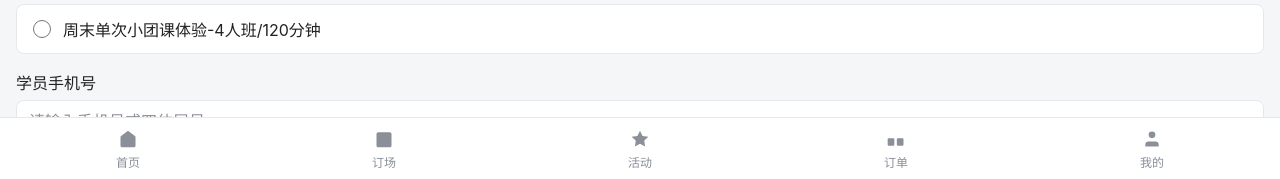
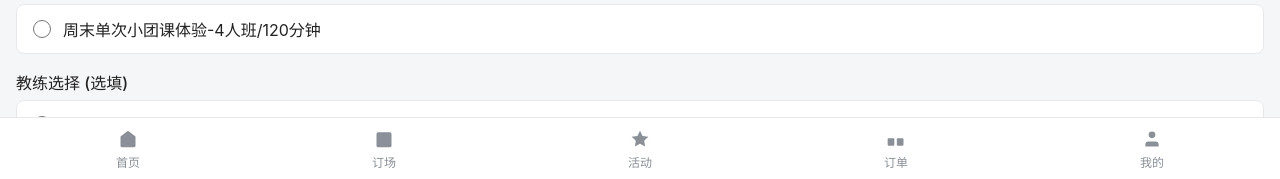
Before and after one commit to winifredlamy-ops/ax, a React (Vite) app: page /publish in a window 1280 px wide. Shown: the part 619-798 px from the top of the page. Built offline with nearby package versions, Linux system fonts and the light colour scheme.

Commit message:
修改教练信息

```diff
--- a/src/ui/EditReservation.tsx
+++ b/src/ui/EditReservation.tsx
@@ -210,6 +210,36 @@ const StudentInfoField: React.FC<{
 	)
 }
 
+// 教练选择组件
+const CoachSelectionField: React.FC<{
+	label: string;
+	coaches: Array<{id: string, name: string}>;
+	selectedCoach: string;
+	onCoachSelect: (coachId: string) => void;
+	disabled?: boolean;
+}> = ({ label, coaches, selectedCoach, onCoachSelect, disabled = false }) => {
+	return (
+		<div className="form-field">
+			<label className="field-label">{label}</label>
+			<div className="radio-group">
+				{coaches.map((coach) => (
+					<label key={coach.id} className={`radio-item ${disabled ? 'disabled' : ''}`}>
+						<input
+							type="radio"
+							name="coach-selection"
+							value={coach.id}
+							checked={selectedCoach === coach.id}
+							onChange={(e) => !disabled && onCoachSelect(e.target.value)}
+							disabled={disabled}
+						/>
+						<span className="radio-label">{coach.name}</span>
+					</label>
+				))}
+			</div>
+		</div>
+	)
+}
+
 export const EditReservation: React.FC = () => {
 	const navigate = useNavigate()
 	const { id } = useParams()
@@ -217,6 +247,7 @@ export const EditReservation: React.FC = () => {
 	const [selectedTime, setSelectedTime] = useState('')
 	const [selectedStore, setSelectedStore] = useState('')
 	const [selectedCourse, setSelectedCourse] = useState('')
+	const [selectedCoach, setSelectedCoach] = useState('')
 	const [studentPhone, setStudentPhone] = useState('')
 	const [studentNickname, setStudentNickname] = useState('')
 	const [remarks, setRemarks] = useState('')
@@ -236,6 +267,14 @@ export const EditReservation: React.FC = () => {
 		{ phone: '18611112222', nickname: '陈教练' },
 		{ phone: '13666667777', nickname: '刘学员' },
 		{ phone: '13777777777', nickname: '夜场王' },
+	]
+
+	// 模拟教练数据库
+	const coachDatabase = [
+		{ id: '1', name: '小蒙' },
+		{ id: '2', name: '李' },
+		{ id: '3', name: '王教练' },
+		{ id: '4', name: '张教练' },
 	]
 
 	// 处理手机号输入和查找
@@ -307,6 +346,14 @@ export const EditReservation: React.FC = () => {
 					disabled={true}
 				/>
 
+				<CoachSelectionField
+					label="教练选择 (选填)"
+					coaches={coachDatabase}
+					selectedCoach={selectedCoach}
+					onCoachSelect={setSelectedCoach}
+					disabled={true}
+				/>
+
 				<StudentInfoField
 					phoneLabel="学员手机号"
 					phonePlaceholder="请输入手机号或四位尾号"
--- a/src/ui/PublishCourse.tsx
+++ b/src/ui/PublishCourse.tsx
@@ -411,12 +411,43 @@ const StudentInfoField: React.FC<{
 	)
 }
 
+// 教练选择组件
+const CoachSelectionField: React.FC<{
+	label: string;
+	coaches: Array<{id: string, name: string}>;
+	selectedCoach: string;
+	onCoachSelect: (coachId: string) => void;
+	disabled?: boolean;
+}> = ({ label, coaches, selectedCoach, onCoachSelect, disabled = false }) => {
+	return (
+		<div className="form-field">
+			<label className="field-label">{label}</label>
+			<div className="radio-group">
+				{coaches.map((coach) => (
+					<label key={coach.id} className={`radio-item ${disabled ? 'disabled' : ''}`}>
+						<input
+							type="radio"
+							name="coach-selection"
+							value={coach.id}
+							checked={selectedCoach === coach.id}
+							onChange={(e) => !disabled && onCoachSelect(e.target.value)}
+							disabled={disabled}
+						/>
+						<span className="radio-label">{coach.name}</span>
+					</label>
+				))}
+			</div>
+		</div>
+	)
+}
+
 export const PublishCourse: React.FC = () => {
 	const navigate = useNavigate()
 	const [selectedDate, setSelectedDate] = useState('')
 	const [selectedTime, setSelectedTime] = useState('')
 	const [selectedStore, setSelectedStore] = useState('')
 	const [selectedCourse, setSelectedCourse] = useState('')
+	const [selectedCoach, setSelectedCoach] = useState('')
 	const [studentPhone, setStudentPhone] = useState('')
 	const [studentNickname, setStudentNickname] = useState('')
 	const [remarks, setRemarks] = useState('')
@@ -437,6 +468,14 @@ export const PublishCourse: React.FC = () => {
 		{ phone: '18611112222', nickname: '陈教练' },
 		{ phone: '13666667777', nickname: '刘学员' },
 		{ phone: '13777777777', nickname: '夜场王' },
+	]
+
+	// 模拟教练数据库
+	const coachDatabase = [
+		{ id: '1', name: '小蒙' },
+		{ id: '2', name: '李' },
+		{ id: '3', name: '王教练' },
+		{ id: '4', name: '张教练' },
 	]
 
 	// Check if we're in edit mode
@@ -528,6 +567,14 @@ export const PublishCourse: React.FC = () => {
 					disabled={isEditMode}
 				/>
 
+				<CoachSelectionField
+					label="教练选择 (选填)"
+					coaches={coachDatabase}
+					selectedCoach={selectedCoach}
+					onCoachSelect={setSelectedCoach}
+					disabled={isEditMode}
+				/>
+
 				<StudentInfoField
 					phoneLabel="学员手机号"
 					phonePlaceholder="请输入手机号或四位尾号"
--- a/src/ui/global.css
+++ b/src/ui/global.css
@@ -1285,6 +1285,7 @@ body {
 	padding-left: 2px;
 }
 
+
 .booked-slot {
 	background: #cccccc;
 	padding: 8px;
```
